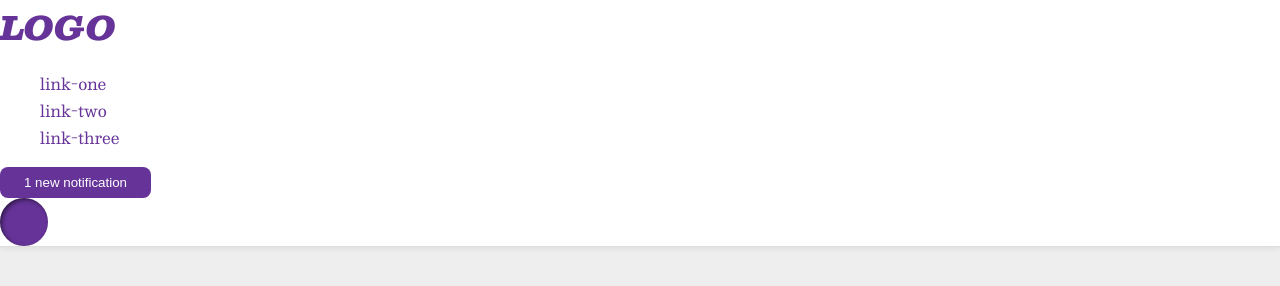
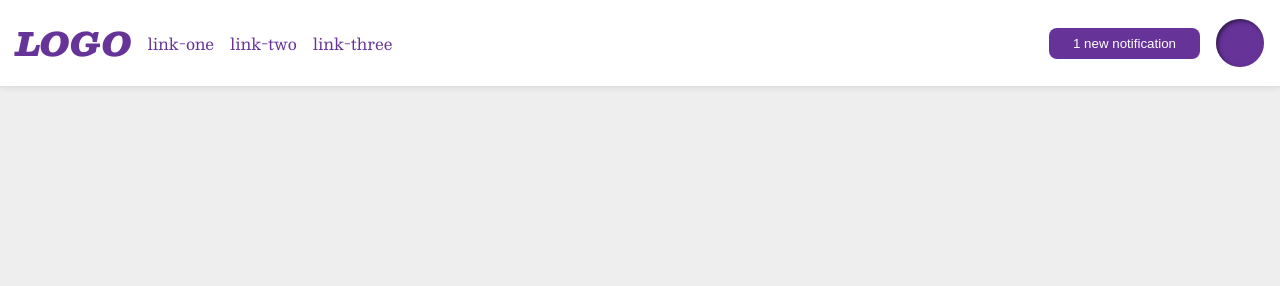
Before and after one commit to DekhanFraser/the-odin-project, a plain HTML site: page foundation/intro-to-css-exercises/flex/03-flex-header-2/index.html in a window 1280 px wide. Drawn offline with nearby package versions, Linux system fonts and the light colour scheme.

Commit message:
FLEX header 2 solved.

```diff
--- a/foundation/intro-to-css-exercises/flex/03-flex-header-2/index.html
+++ b/foundation/intro-to-css-exercises/flex/03-flex-header-2/index.html
@@ -9,6 +9,7 @@
   </head>
   <body>
     <div class="header">
+      <div class="left">
         <div class="logo">
           LOGO
         </div>
@@ -17,10 +18,13 @@
           <li><a href="google.com">link-two</a></li>
           <li><a href="google.com">link-three</a></li>
         </ul>
+      </div>
+      <div class="right">
         <button class="notifications">
           1 new notification
         </button>
         <div class="profile-image"></div>
       </div>
+    </div>
   </body>
 </html>
--- a/foundation/intro-to-css-exercises/flex/03-flex-header-2/style.css
+++ b/foundation/intro-to-css-exercises/flex/03-flex-header-2/style.css
@@ -12,6 +12,9 @@ body {
   background: white;
   border-bottom: 1px solid #ddd;
   box-shadow: 0 0 8px rgba(0,0,0,.1);
+  display: flex;
+  justify-content: space-between;
+  padding: 1em;
 }
 
 .profile-image {
@@ -45,4 +48,15 @@ a {
 
 ul {
   list-style-type: none;
+  display: flex;
+  gap: 1em;
+  margin: 0;
+  padding: 0;
 }
+
+.left,
+.right {
+  display: flex;
+  align-items: center;
+  gap: 1em;
+}
```
Lines whose indentation alone changed are shown as unchanged.
